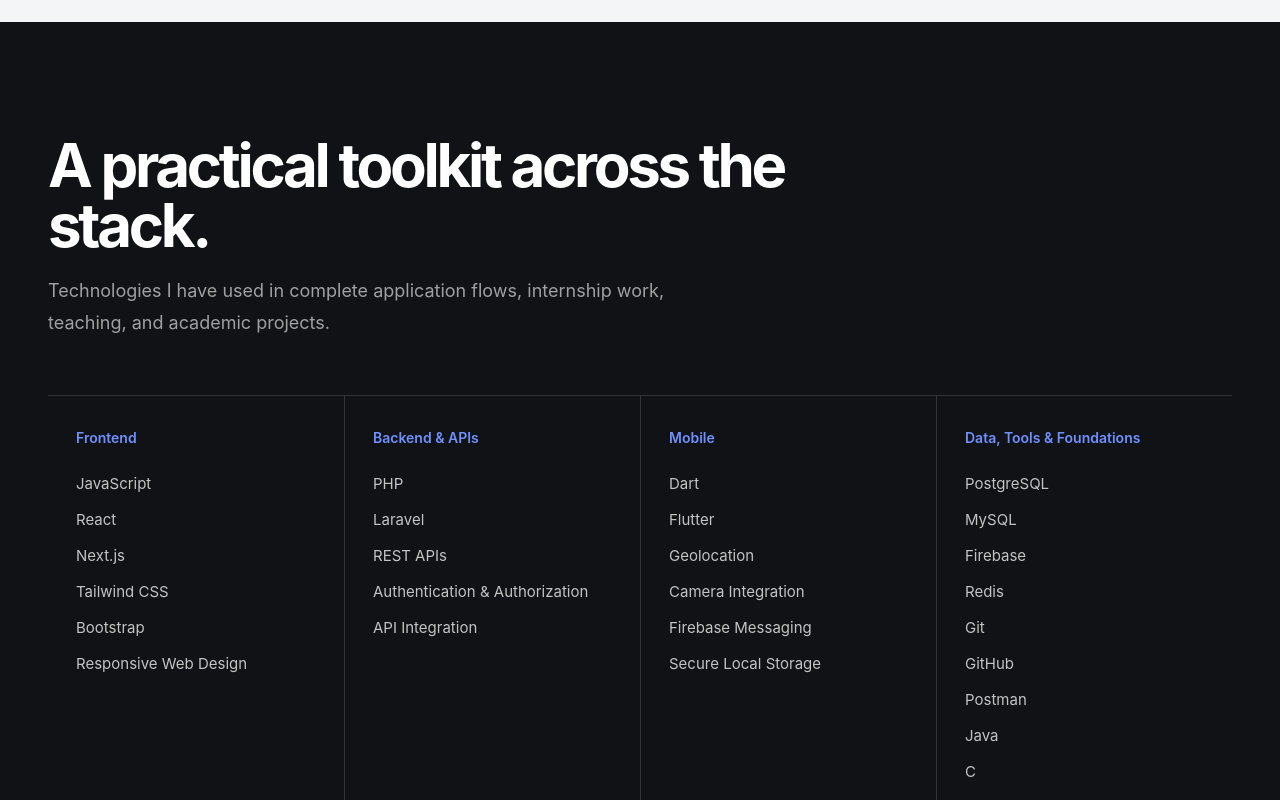
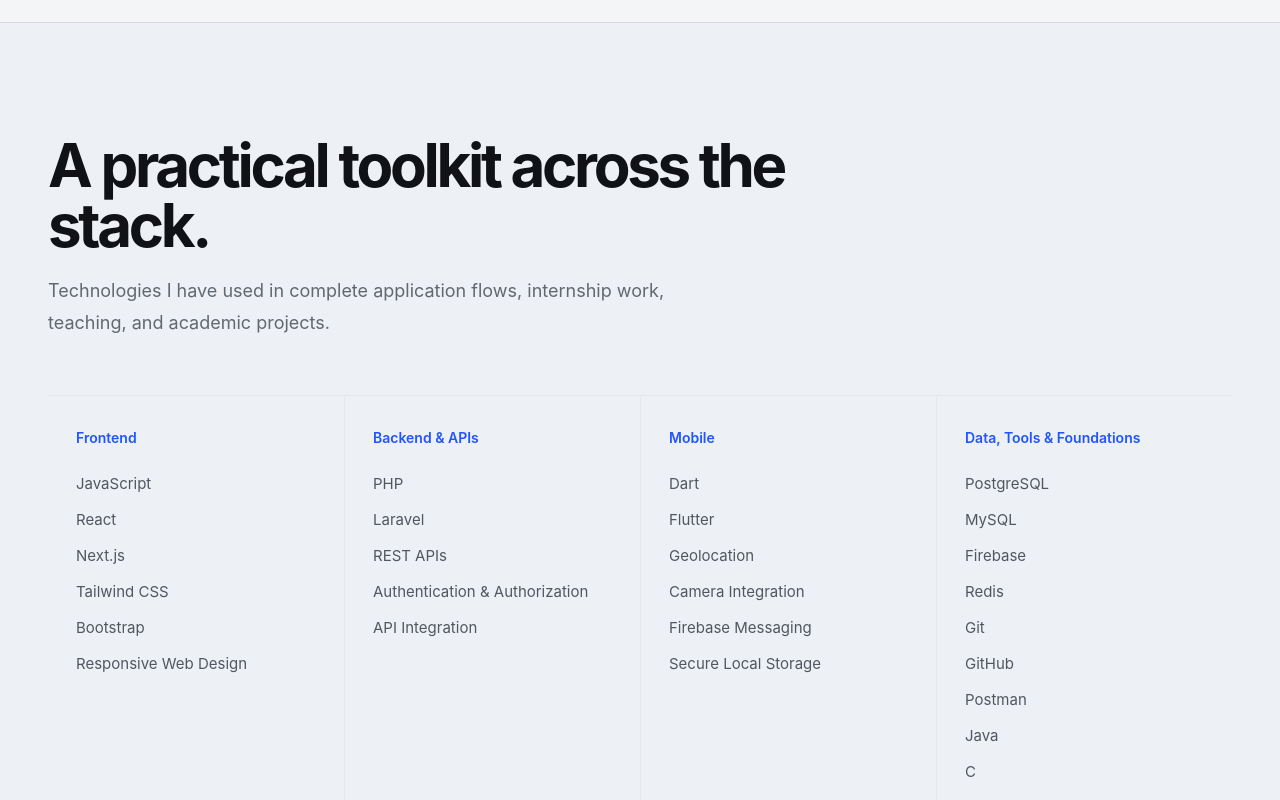
Before and after one commit to ragil1001/ragil-riztianda, a React (Vite) app: page / in a window 1280 px wide. Shown: the part 9120-9920 px from the top of the page. Built offline with nearby package versions, Linux system fonts and the light colour scheme.

Commit message:
design: keep toolkit within single light theme

```diff
--- a/src/components/Skills/Skills.jsx
+++ b/src/components/Skills/Skills.jsx
@@ -3,32 +3,29 @@
 
 const Skills = () => {
   return (
-    <section id="skills" className="border-y border-black/10 bg-[#101216] text-white">
+    <section id="skills" className="border-y border-black/10 bg-[#edf0f4]">
       <div className="mx-auto max-w-[1400px] px-5 py-24 sm:px-8 lg:px-12 lg:py-28">
         <div className="max-w-[760px]">
-          <h2 className="text-4xl font-bold leading-[1.02] tracking-[-0.055em] sm:text-5xl lg:text-6xl">
+          <h2 className="text-4xl font-bold leading-[1.02] tracking-[-0.055em] text-[#101216] sm:text-5xl lg:text-6xl">
             A practical toolkit across the stack.
           </h2>
-          <p className="mt-5 max-w-[620px] text-lg leading-8 text-white/60">
+          <p className="mt-5 max-w-[620px] text-lg leading-8 text-[#626872]">
             Technologies I have used in complete application flows, internship work, teaching, and academic projects.
           </p>
         </div>
 
-        <div className="mt-14 grid border-t border-white/15 md:grid-cols-2 xl:grid-cols-4">
+        <div className="mt-14 grid border-t border-black/12 md:grid-cols-2 xl:grid-cols-4">
           {SkillsInfo.map((category, index) => (
             <div
               key={category.title}
-              className={`border-b border-white/15 py-8 md:px-7 xl:min-h-[320px] xl:border-b-0 ${
+              className={`border-b border-black/12 py-8 md:px-7 xl:min-h-[320px] xl:border-b-0 ${
                 index % 2 === 1 ? "md:border-l" : ""
               } ${index > 0 ? "xl:border-l" : ""}`}
             >
-              <p className="text-sm font-semibold text-[#6f91ff]">{category.title}</p>
+              <p className="text-sm font-semibold text-[#2055ff]">{category.title}</p>
               <ul className="mt-6 space-y-3">
                 {category.skills.map((skill) => (
-                  <li
-                    key={skill}
-                    className="text-[15px] leading-6 text-white/75"
-                  >
+                  <li key={skill} className="text-[15px] leading-6 text-[#505761]">
                     {skill}
                   </li>
                 ))}
```
